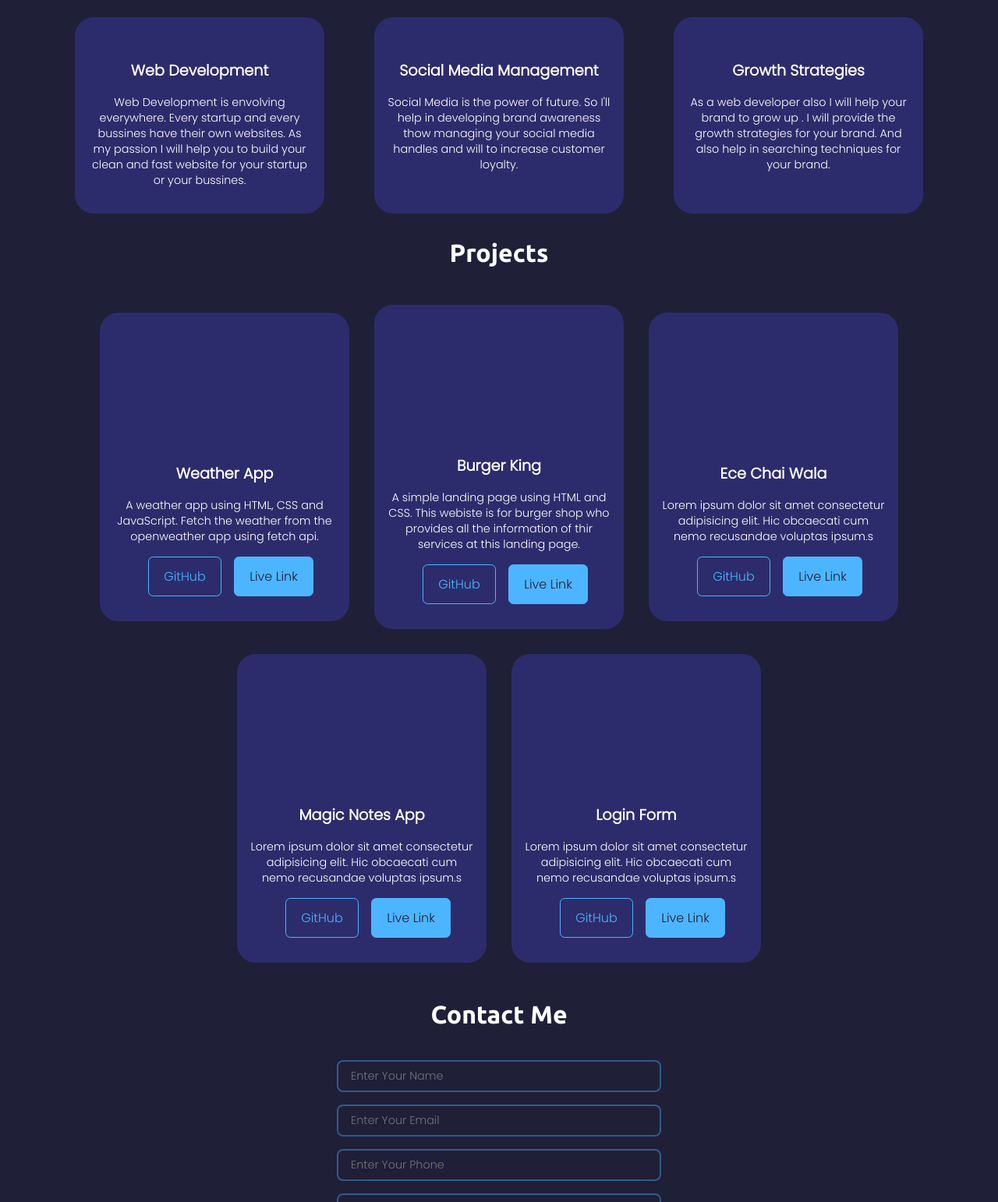
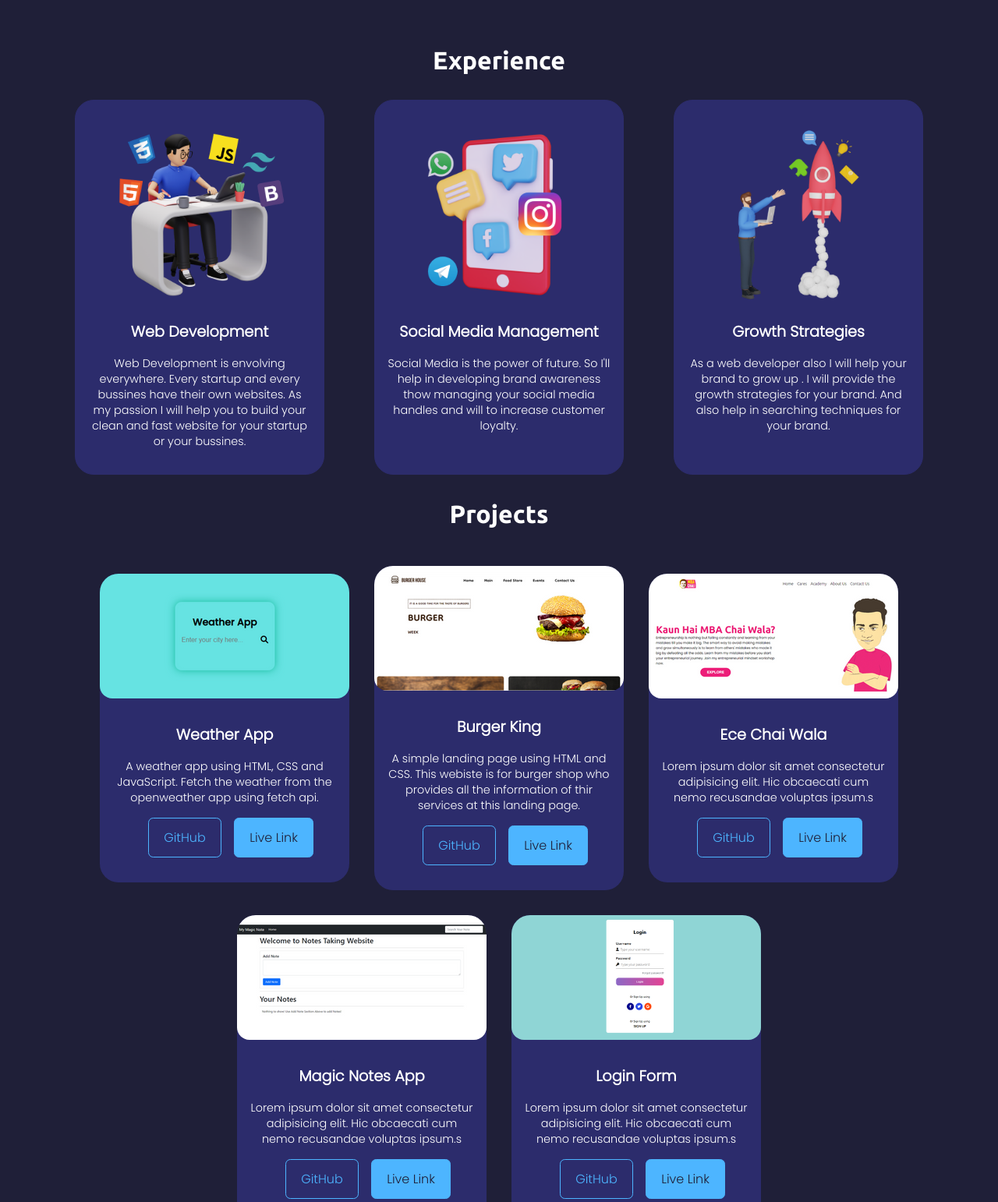
Before and after one commit to Bhargavi9391/webpage, a plain HTML site: page index.html in a window 1280 px wide. Shown: the part 1258-2800 px from the top of the page at 78% size. Drawn offline with Linux system fonts and the light colour scheme.

Commit message:
Update index.html

```diff
--- a/index.html
+++ b/index.html
@@ -66,7 +66,7 @@
         <div class="home-right flex s-center items-center">
             <div class="circle flex s-center items-center" id="mainImage">
                 <!-- Here in src replace the given link with your image link -->
-                <img src="./images/shuzi.png" alt="">
+                <img src="shuzi.png" alt="">
             </div>
 
         </div>
@@ -78,7 +78,7 @@
         <div class="about-container flex s-around ">
             <div class=" about-left flex s-center items-center">
                 <!-- Here in src replade the given link with your secondary image link -->
-                <img src="./images/shuzi.png" alt="" style="width: 50%;">
+                <img src="shuzi.png" alt="" style="width: 50%;">
             </div>
 
             <div class="about-right flex">
@@ -100,7 +100,7 @@
         <h1 class="t-center my-2 t-white f-2">Skills</h1>
         <div class="services-container flex s-around h-50"">
         <div class=" skills-left flex s-center items-center">
-            <img src="/images/skills.png" alt="">
+            <img src="skills.png" alt="">
         </div>
 
         <div class="skills-right flex items-center">
@@ -125,20 +125,20 @@
         <h1 class=" t-center my-2 t-white f-2">Experience</h1>
         <div class="Experience flex s-center">
             <div class="test-item flex f-col items-center">
-                <img src="./images/developer.png" alt="">
+                <img src="developer.png" alt="">
                 <h1 class="t-white poppins">Web Development</h1>
                 <p class="t-white poppins">Web Development is envolving everywhere. Every startup and every bussines
                     have their own websites. As my passion I will help you to build your clean and fast website for your
                     startup or your bussines.</p>
             </div>
             <div class="test-item flex f-col items-center">
-                <img src="./images//social-media-management.png" alt="">
+                <img src="social-media-management.png" alt="">
                 <h1 class="t-white poppins">Social Media Management</h1>
                 <p class="t-white poppins">Social Media is the power of future. So I'll help in developing brand
                     awareness thow managing your social media handles and will to increase customer loyalty.</p>
             </div>
             <div class="test-item flex f-col items-center">
-                <img src="./images//startup.png" alt="">
+                <img src="startup.png" alt="">
                 <h1 class="t-white poppins">Growth Strategies</h1>
                 <p class="t-white poppins">As a web developer also I will help your brand to grow up . I will provide
                     the growth strategies for your brand. And also help in searching techniques for your brand.</p>
@@ -153,7 +153,7 @@
         <div class="projects-container flex s-center">
             <div class="projects-item flex f-col s-center items-center">
                 <div class="image-container p-one">
-                    <img src="./images/weatherApp.png" alt="">
+                    <img src="weatherApp.png" alt="">
                 </div>
                 <h1 class="t-white poppins">Weather App</h1>
                 <p class="t-white poppins"> A weather app using HTML, CSS and JavaScript. Fetch the weather from the
@@ -167,7 +167,7 @@
             </div>
             <div class="projects-item flex f-col s-center items-center">
                 <div class="image-container p-one">
-                    <img src="./images/burgerKing.png" alt="">
+                    <img src="burgerKing.png" alt="">
                 </div>
                 <h1 class="t-white poppins">Burger King</h1>
                 <p class="t-white poppins">A simple landing page using HTML and CSS. This webiste is for burger shop who
@@ -181,7 +181,7 @@
             </div>
             <div class="projects-item flex f-col s-center items-center">
                 <div class="image-container p-two">
-                    <img src="./images/MBA.png" alt="">
+                    <img src="MBA.png" alt="">
                 </div>
 
                 <h1 class="t-white poppins">Ece Chai Wala</h1>
@@ -197,7 +197,7 @@
             </div>
             <div class="projects-item flex f-col s-center items-center">
                 <div class="image-container p-three">
-                    <img src="./images/magicNotes.png" alt="">
+                    <img src="magicNotes.png" alt="">
                 </div>
 
                 <h1 class="t-white poppins">Magic Notes App</h1>
@@ -213,7 +213,7 @@
             </div>
             <div class="projects-item flex f-col s-center items-center">
                 <div class="image-container p-three">
-                    <img src="./images/login.png" alt="">
+                    <img src="login.png" alt="">
                 </div>
 
                 <h1 class="t-white poppins">Login Form</h1>
```
